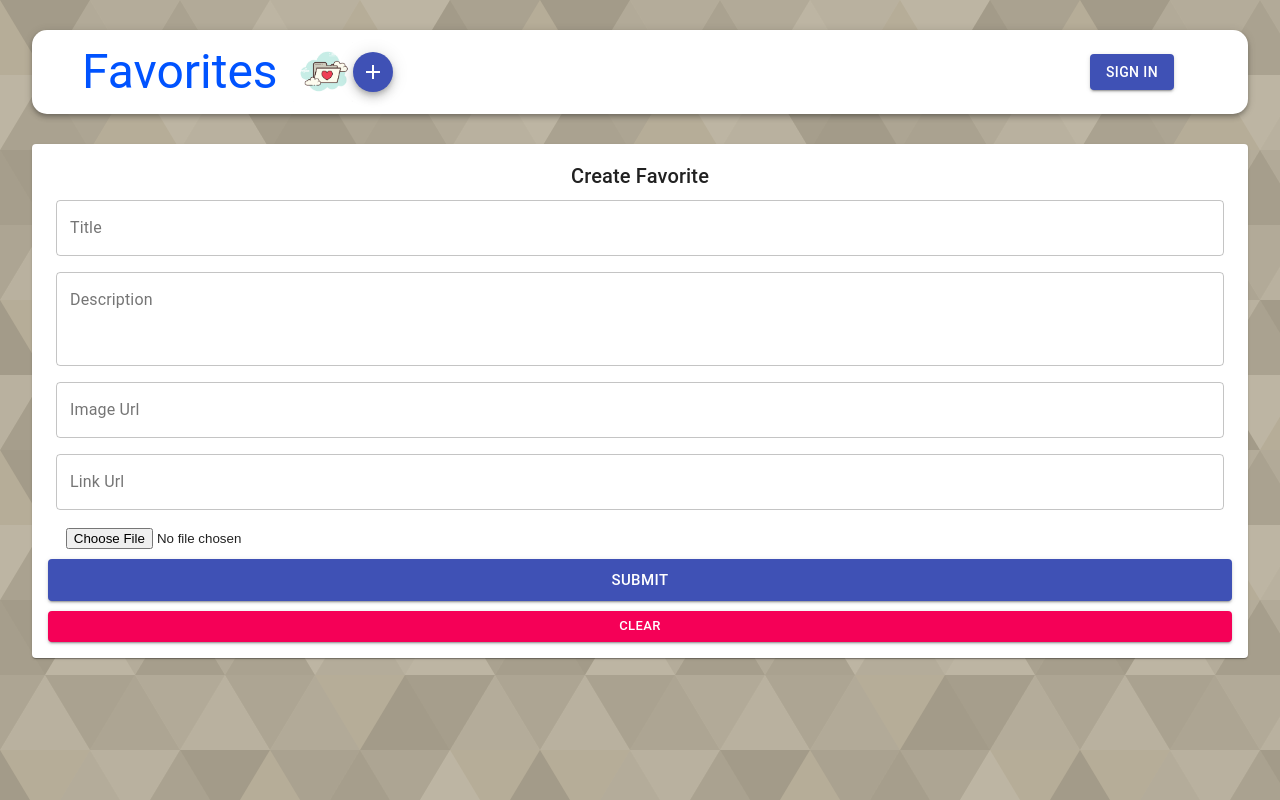
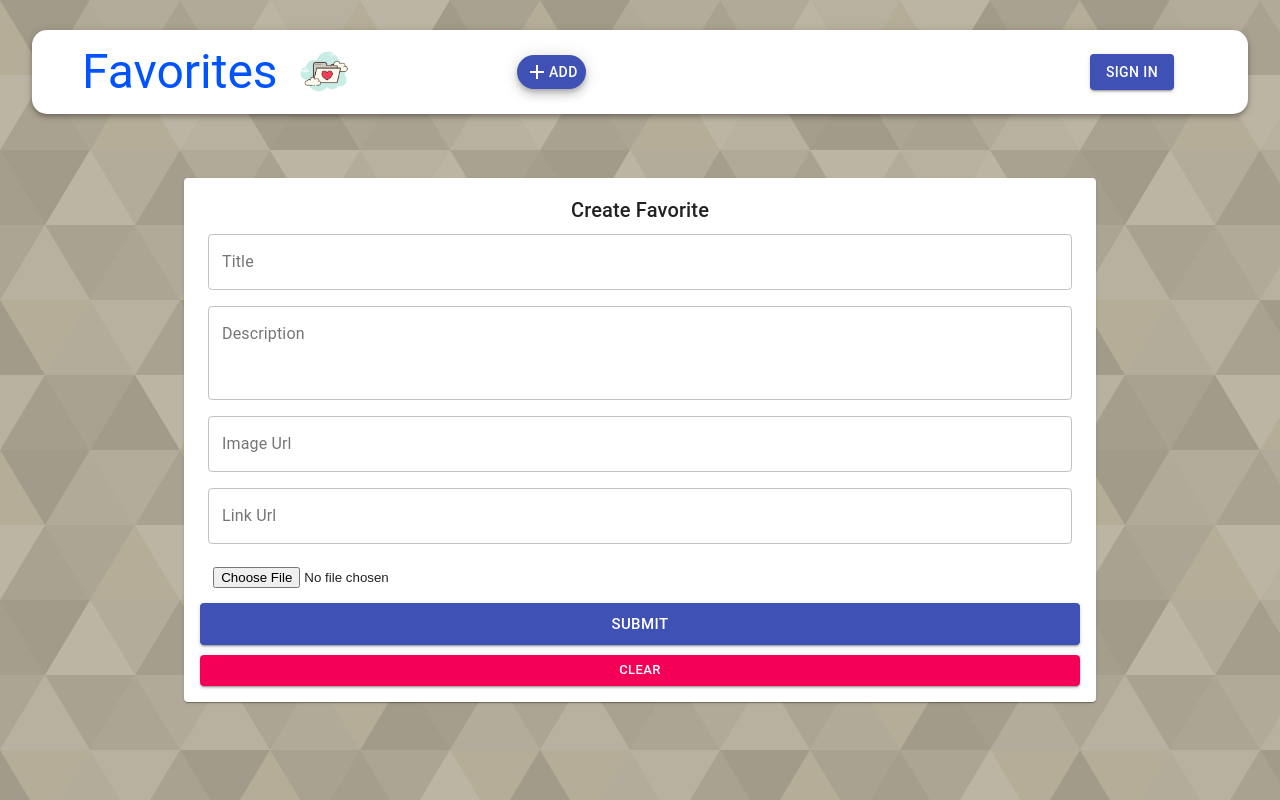
Before and after one commit to NikolayMantchev/React-App---Favorites, a React (Create React App) app in the folder client/: page /create in a window 1280 px wide. Built offline with nearby package versions, Linux system fonts and the light colour scheme.

Commit message:
refactoring components

```diff
--- a/client/src/components/Form/Form.js
+++ b/client/src/components/Form/Form.js
@@ -1,5 +1,6 @@
 import React, { useState, useEffect } from "react";
 import { TextField, Button, Typography, Paper } from "@material-ui/core";
+import { Grid, Container } from "@material-ui/core";
 
 import FileBase from "react-file-base64";
 
@@ -44,6 +45,7 @@ const Form = ({ currentId, setCurrentId }) => {
     // };
 
     return (
+        <Container component="main" maxWidth="md">
             <Paper className={classes.paper}>
                 <form
                     autoComplete="off"
@@ -98,7 +100,10 @@ const Form = ({ currentId, setCurrentId }) => {
                         rows={1}
                         value={postData.imageUrl}
                         onChange={(e) =>
-                        setPostData({ ...postData, imageUrl: e.target.value })
+                            setPostData({
+                                ...postData,
+                                imageUrl: e.target.value,
+                            })
                         }
                     />
                     <TextField
@@ -108,7 +113,10 @@ const Form = ({ currentId, setCurrentId }) => {
                         fullWidth
                         value={postData.linkUrl}
                         onChange={(e) =>
-                        setPostData({ ...postData, linkUrl: e.target.value })
+                            setPostData({
+                                ...postData,
+                                linkUrl: e.target.value,
+                            })
                         }
                     />
                     {/* <TextField
@@ -130,7 +138,10 @@ const Form = ({ currentId, setCurrentId }) => {
                             type="file"
                             multiple={false}
                             onDone={({ base64 }) =>
-                            setPostData({ ...postData, selectedFile: base64 })
+                                setPostData({
+                                    ...postData,
+                                    selectedFile: base64,
+                                })
                             }
                         />
                     </div>
@@ -156,6 +167,7 @@ const Form = ({ currentId, setCurrentId }) => {
                     </Button>
                 </form>
             </Paper>
+        </Container>
     );
 };
 
--- a/client/src/components/Form/styles.js
+++ b/client/src/components/Form/styles.js
@@ -1,23 +1,26 @@
-
-import { makeStyles } from '@material-ui/core/styles';
+import { makeStyles } from "@material-ui/core/styles";
 
 export default makeStyles((theme) => ({
     root: {
-    '& .MuiTextField-root': {
+        "& .MuiTextField-root": {
             margin: theme.spacing(1),
         },
     },
     paper: {
+        marginTop: theme.spacing(8),
+        display: "flex",
+        flexDirection: "column",
+        alignItems: "center",
         padding: theme.spacing(2),
     },
     form: {
-    display: 'flex',
-    flexWrap: 'wrap',
-    justifyContent: 'center',
+        display: "flex",
+        flexWrap: "wrap",
+        justifyContent: "center",
     },
     fileInput: {
-    width: '97%',
-    margin: '10px 0',
+        width: "97%",
+        margin: "15px 0",
     },
     buttonSubmit: {
         marginBottom: 10,
--- a/client/src/components/Home/Home.js
+++ b/client/src/components/Home/Home.js
@@ -19,12 +19,6 @@ const Home = () => {
                     <Grid item xs={12} sm={7}>
                         <Posts setCurrentId={setCurrentId} />
                     </Grid>
-                    <Grid item xs={12} sm={4}>
-                        <Form
-                            currentId={currentId}
-                            setCurrentId={setCurrentId}
-                        />
-                    </Grid>
                 </Grid>
             </Container>
         </Grow>
--- a/client/src/components/Navbar/Navbar.js
+++ b/client/src/components/Navbar/Navbar.js
@@ -54,7 +54,10 @@ const Navbar = () => {
                     alt="icon"
                     height="60"
                 />
+            </div>
+            <div>
                 <Fab
+                    variant="extended"
                     size="small"
                     color="primary"
                     aria-label="add"
@@ -62,7 +65,7 @@ const Navbar = () => {
                     component={Link}
                     to="/create"
                 >
-                    <AddIcon />
+                    <AddIcon /> Add
                 </Fab>
             </div>
             <Toolbar className={classes.toolbar}>
--- a/client/src/components/Navbar/styles.js
+++ b/client/src/components/Navbar/styles.js
@@ -36,8 +36,4 @@ export default makeStyles((theme) => ({
         display: "flex",
         alignItems: "center",
     },
-    purple: {
-        color: theme.palette.getContrastText(deepPurple[500]),
-        backgroundColor: deepPurple[500],
-    },
 }));
```
Lines whose indentation alone changed are shown as unchanged.
